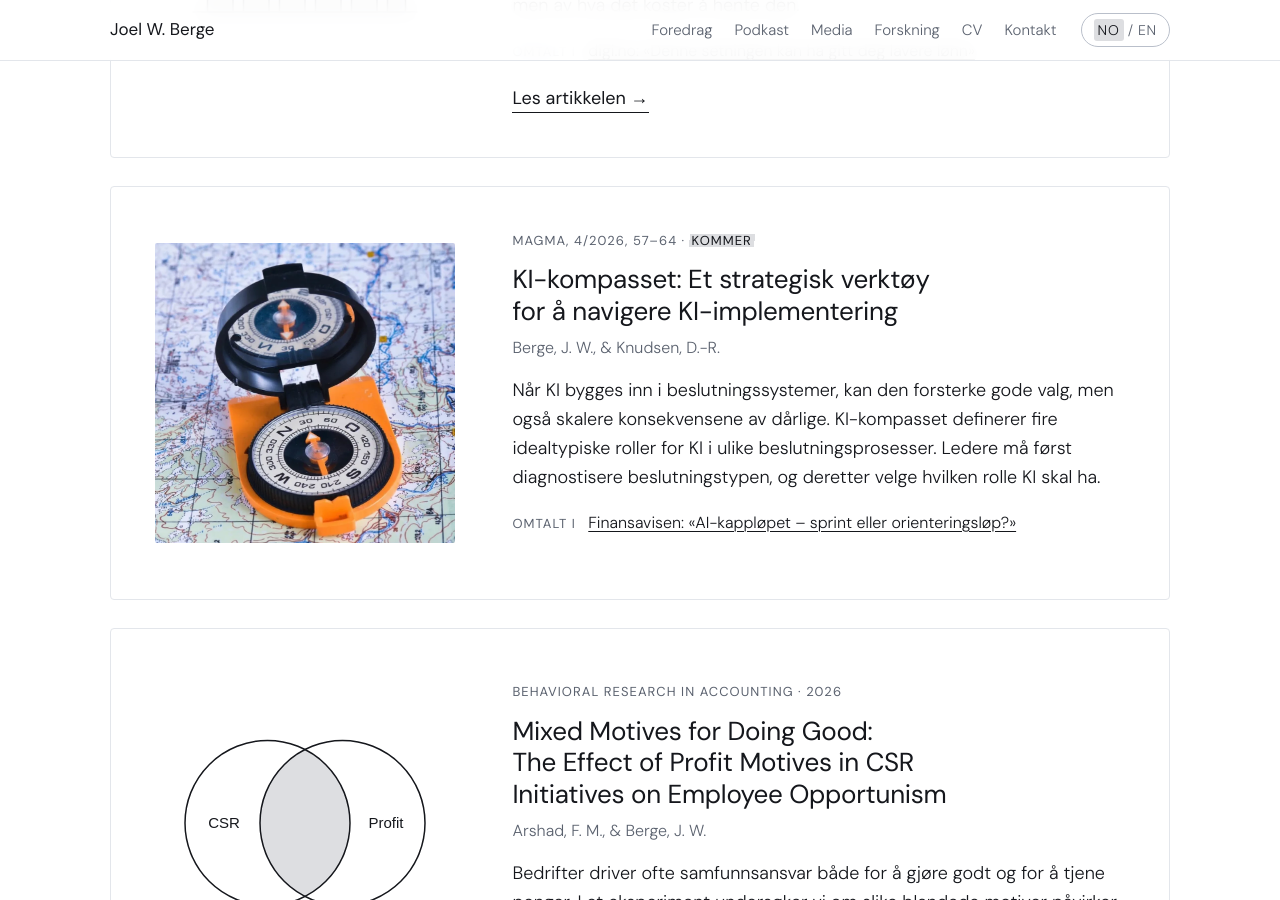
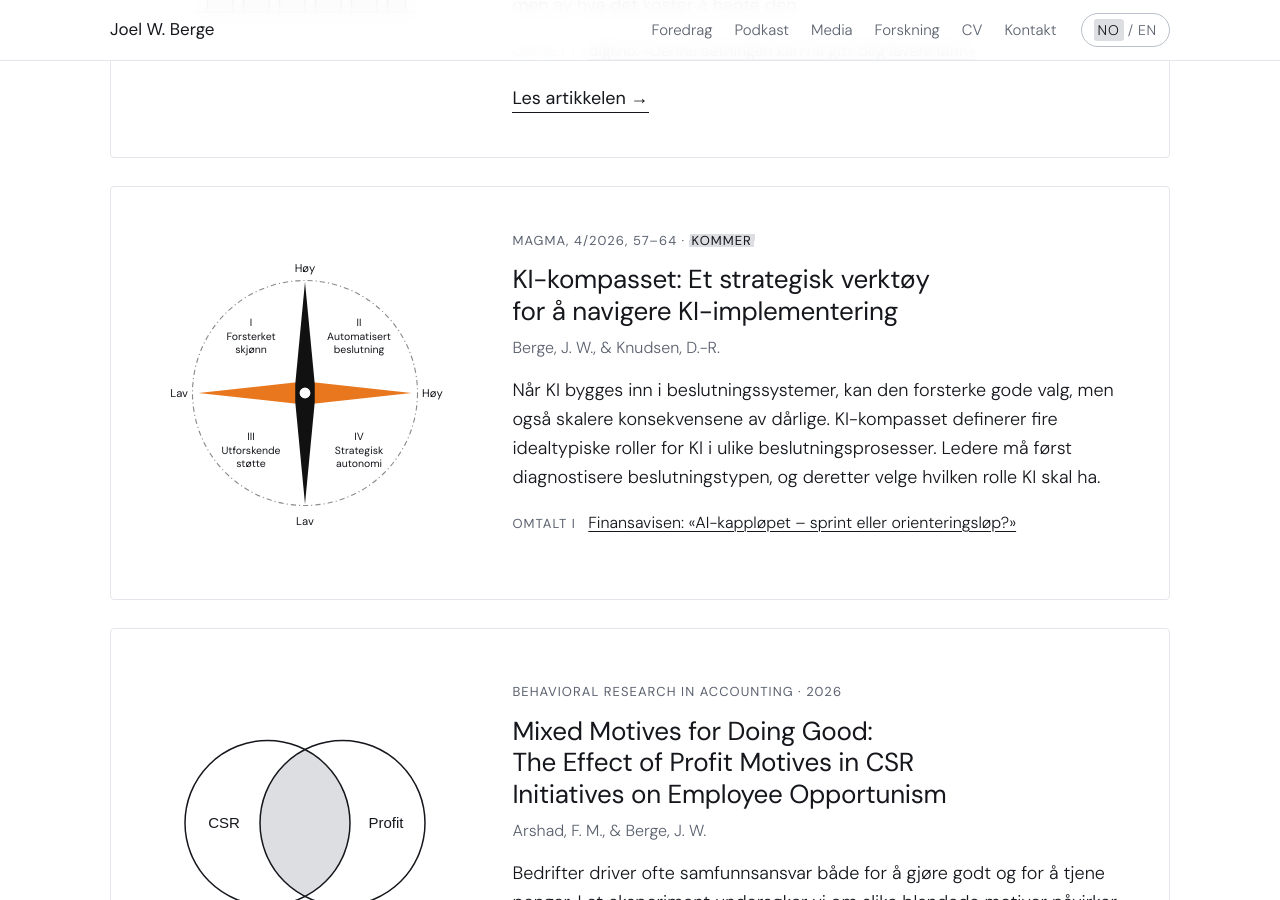
Before and after one commit to joelberge/joelberge.github.io, a Jekyll site: the page built from index.html, in a window 1280 px wide and 900 px high, scrolled down 7017 px. Built offline with Jekyll 4.4.1, drawn with Linux system fonts in a browser that asks for light colours.

Commit message:
Sharper portrait; KI-kompasset figure matching Joel's article
- Portrait rebuilt from the higher-resolution building photo (1080 px,
  AI cutout on the grey circle) instead of the low-resolution orange version
- Compass redrawn to match Joel's figure: dash-dot circle, black and orange
  needles, High/Low at the axis ends, localized quadrant names
- KI-kompasset feature card uses the figure; the photo stays as an option

Co-Authored-By: Claude Opus 5.5 <noreply@anthropic.com>
Claude-Session: https://claude.ai/code/session_01QuEDscUrZkVPfLcMTuAdVm

```diff
--- a/_data/i18n.yml
+++ b/_data/i18n.yml
@@ -73,7 +73,7 @@ nb:
     high: Høy
     low: Lav
     q1: Forsterket skjønn
-    q2: Automatiserte beslutninger
+    q2: Automatisert beslutning
     q3: Utforskende støtte
     q4: Strategisk autonomi
   balance:
@@ -158,7 +158,7 @@ en:
     high: High
     low: Low
     q1: Augmented judgment
-    q2: Automated decisions
+    q2: Automated decision-making
     q3: Exploratory support
     q4: Strategic autonomy
   balance:
--- a/_data/publications.yml
+++ b/_data/publications.yml
@@ -43,9 +43,8 @@
     - title: AI-kappløpet – sprint eller orienteringsløp?
       outlet: Finansavisen
       link: https://www.finansavisen.no/teknologi/2026/03/05/8332434/ai-kapplopet-sprint-eller-orienteringslop-
-  image: /assets/img/research/ki-kompasset.webp
-  image_width: 900
-  image_height: 1069
+  viz: compass
+  # Photo alternative: image: /assets/img/research/ki-kompasset.webp
   summary:
     nb: >-
       Når KI bygges inn i beslutningssystemer, kan den forsterke gode valg, men også skalere konsekvensene av
--- a/_includes/viz/compass.html
+++ b/_includes/viz/compass.html
@@ -1,23 +1,23 @@
 {%- assign c = include.t.compass -%}
 {%- assign q1 = c.q1 | split: " " -%}{%- assign q2 = c.q2 | split: " " -%}{%- assign q3 = c.q3 | split: " " -%}{%- assign q4 = c.q4 | split: " " -%}
-<svg class="viz" viewBox="0 0 400 400" role="img" aria-label="{{ c.goal }} × {{ c.sep }}: I {{ c.q1 }}, II {{ c.q2 }}, III {{ c.q3 }}, IV {{ c.q4 }}">
-  <!-- Quadrants follow the AI Compass: y = goal clarity (up = high), x = separability (right = high).
-       I (top left) augmented judgment, II (top right) automated decisions,
+<svg class="viz viz-compass" viewBox="0 0 400 400" role="img" aria-label="{{ c.goal }} × {{ c.sep }}: I {{ c.q1 }}, II {{ c.q2 }}, III {{ c.q3 }}, IV {{ c.q4 }}">
+  <!-- Joel's AI Compass figure. Vertical axis = goal clarity (up = high), horizontal = separability (right = high).
+       I (top left) augmented judgment, II (top right) automated decision-making,
        III (bottom left) exploratory support, IV (bottom right) strategic autonomy. -->
-  <circle cx="200" cy="200" r="150" fill="none" stroke="var(--rule-strong)" stroke-dasharray="2 6"/>
-  <line x1="200" y1="44" x2="200" y2="356" stroke="var(--rule-strong)"/>
-  <line x1="44" y1="200" x2="356" y2="200" stroke="var(--rule-strong)"/>
-  <polygon points="200,62 211,200 200,338 189,200" fill="var(--ink)"/>
-  <polygon points="62,200 200,190 338,200 200,210" fill="var(--hl)"/>
-  <circle cx="200" cy="200" r="7" fill="var(--bg)" stroke="var(--ink)" stroke-width="2"/>
+  <circle cx="200" cy="200" r="150" fill="none" stroke="#8a8a8a" stroke-width="1.5" stroke-dasharray="7 4 1.5 4"/>
+  <polygon points="58,200 186,186 214,186 342,200 214,214 186,214" fill="#e8771e"/>
+  <polygon points="200,52 213,188 213,212 200,348 187,212 187,188" fill="#111111"/>
+  <circle cx="200" cy="200" r="8" fill="#ffffff" stroke="#111111" stroke-width="1.5"/>
   <g class="viz-q" text-anchor="middle">
-    <text x="112" y="112"><tspan x="112" class="viz-num">I</tspan><tspan x="112" dy="20">{{ q1.first }}</tspan><tspan x="112" dy="18">{{ q1.last }}</tspan></text>
-    <text x="288" y="112"><tspan x="288" class="viz-num">II</tspan><tspan x="288" dy="20">{{ q2.first }}</tspan><tspan x="288" dy="18">{{ q2.last }}</tspan></text>
-    <text x="112" y="262"><tspan x="112" class="viz-num">III</tspan><tspan x="112" dy="20">{{ q3.first }}</tspan><tspan x="112" dy="18">{{ q3.last }}</tspan></text>
-    <text x="288" y="262"><tspan x="288" class="viz-num">IV</tspan><tspan x="288" dy="20">{{ q4.first }}</tspan><tspan x="288" dy="18">{{ q4.last }}</tspan></text>
+    <text x="128" y="110"><tspan x="128">I</tspan><tspan x="128" dy="19">{{ q1.first }}</tspan><tspan x="128" dy="18">{{ q1.last }}</tspan></text>
+    <text x="272" y="110"><tspan x="272">II</tspan><tspan x="272" dy="19">{{ q2.first }}</tspan><tspan x="272" dy="18">{{ q2.last }}</tspan></text>
+    <text x="128" y="262"><tspan x="128">III</tspan><tspan x="128" dy="19">{{ q3.first }}</tspan><tspan x="128" dy="18">{{ q3.last }}</tspan></text>
+    <text x="272" y="262"><tspan x="272">IV</tspan><tspan x="272" dy="19">{{ q4.first }}</tspan><tspan x="272" dy="18">{{ q4.last }}</tspan></text>
   </g>
-  <g class="viz-axis">
-    <text x="200" y="28" text-anchor="middle">↑ {{ c.goal }}</text>
-    <text x="392" y="386" text-anchor="end">{{ c.sep }} →</text>
+  <g class="viz-ends">
+    <text x="200" y="38" text-anchor="middle">{{ c.high }}</text>
+    <text x="200" y="376" text-anchor="middle">{{ c.low }}</text>
+    <text x="44" y="205" text-anchor="end">{{ c.low }}</text>
+    <text x="356" y="205" text-anchor="start">{{ c.high }}</text>
   </g>
 </svg>
--- a/assets/css/site.css
+++ b/assets/css/site.css
@@ -198,6 +198,8 @@ h1 {
 .viz-q text, .viz-q { font-size: 15px; font-weight: 400; }
 .viz-num { fill: var(--muted); font-size: 13px; letter-spacing: 0.06em; }
 .viz-axis text { font-size: 12px; letter-spacing: 0.08em; text-transform: uppercase; fill: var(--muted); }
+.viz-compass .viz-q text { font-size: 14px; }
+.viz-ends text { font-size: 15px; font-weight: 400; fill: var(--ink); }
 .viz-word text { font-size: 26px; font-weight: 300; }
 .viz-amp { font-size: 40px; font-weight: 300; fill: var(--muted); }
 
```
Also changed, not shown: assets/img/portrait-og.png, assets/img/portrait.webp.
